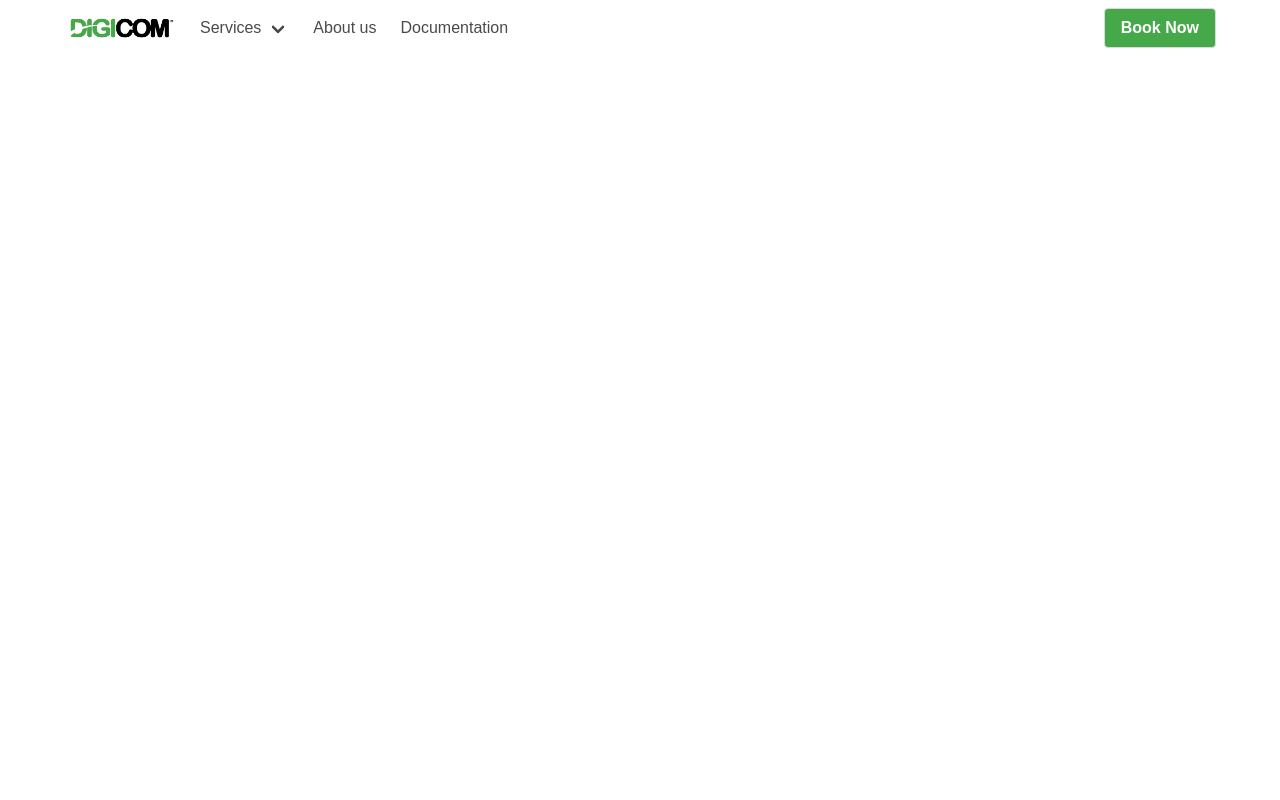
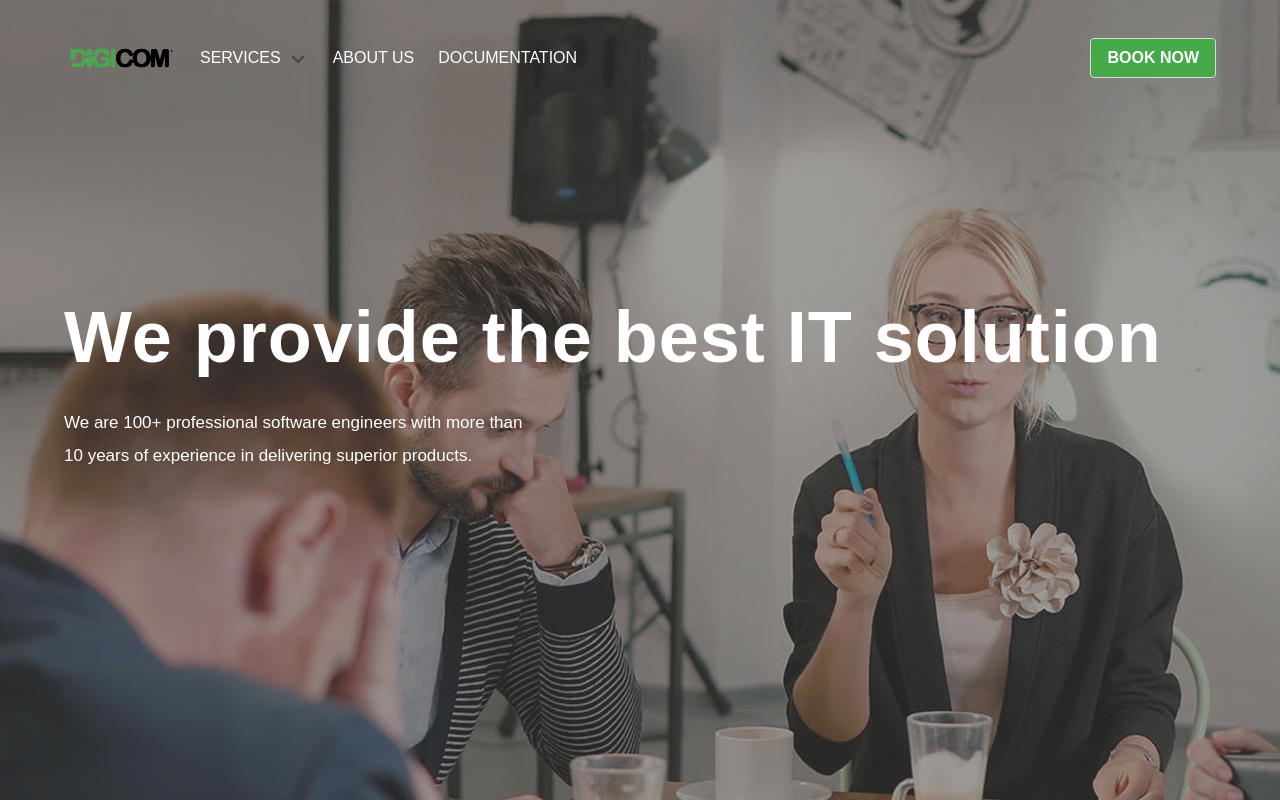
Before and after one commit to anwar254/digi-express, a plain HTML site: page pages/services.html in a window 1280 px wide. Drawn offline with Linux system fonts and the light colour scheme.

Commit message:
hero section designed

```diff
--- a/css/master.css
+++ b/css/master.css
@@ -45,11 +45,20 @@ main.main-container{
 
 
 /* service page */
+/* .dg-header{
+    position: absolute;
+    width: 100%;
+} */
 .dge-header, .navbar{
     background-color: transparent;
+    position: absolute;
+    width: 100%;
 }
 .navbar-item img {
     max-height: 11.75rem!important;
+}
+.navbar-item{
+    text-transform: uppercase;
 }
 .navbar-link.is-active, .navbar-link:focus, .navbar-link:focus-within, .navbar-link:hover, a.navbar-item.is-active, a.navbar-item:focus, a.navbar-item:focus-within, a.navbar-item:hover {
     background-color: transparent!important;
@@ -64,3 +73,93 @@ main.main-container{
     background-color: var(--app-brand-main);
     color: #fff;
 }
+.navbar-item, .navbar-link{
+    color: var(--app-white);
+}
+.navbar-dropdown > .navbar-item{
+    color: var(--app-black)!important;
+    text-transform: capitalize;
+}
+
+/* hero section */
+.hero-section {
+    position: relative;
+    overflow: hidden;
+    background-image: url(../images/1.jpg);
+    height: 100vh;
+}
+.hero-overlay{
+    background-color: var(--app-black);
+    opacity: .5;
+    width: 100%;
+    height: 100%;
+    position: absolute;
+}
+.hero-section .content-column {
+    position: relative;
+    z-index: 10;
+}
+.hero-section .content-column .inner-column {
+    position: relative;
+    display: flex;
+    height: 100vh;
+    align-items: center
+}
+.hero-section .content-column .inner-column h1{
+    font-size: 72px;
+    color: var(--app-white);
+    text-transform: initial;
+    opacity: 1;
+    transform: scaleY(1);
+    -webkit-transition-delay: 600ms;
+    -moz-transition-delay: 600ms;
+    -ms-transition-delay: 600ms;
+    -o-transition-delay: 600ms;
+    transition-delay: 600ms;
+    position: relative;
+    color: #ffffff;
+    font-weight: 700;
+    line-height: 1.1em;
+    transform-origin: top;
+    -webkit-transition: all 1000ms ease;
+    -moz-transition: all 100ms ease;
+    -ms-transition: all 1000ms ease;
+    -o-transition: all 1000ms ease;
+    transition: all 1000ms ease;
+}
+.hero-section .active .content-column .text {
+    opacity: 1;
+    transform: scaleY(1);
+    -webkit-transition-delay: 900ms;
+    -moz-transition-delay: 900ms;
+    -ms-transition-delay: 900ms;
+    -o-transition-delay: 900ms;
+    transition-delay: 900ms;
+}
+.hero-section .content-column .text {
+    position: relative;
+    color: #ffffff;
+    font-size: 17px;
+    line-height: 1.9em;
+    margin-top: 30px;
+    margin-bottom: 30px;
+    font-weight: 400;
+    transform-origin: top;
+    -webkit-transition: all 1000ms ease;
+    -moz-transition: all 100ms ease;
+    -ms-transition: all 1000ms ease;
+    -o-transition: all 1000ms ease;
+    transition: all 1000ms ease;
+}
+
+
+
+
+
+
+
+@media screen and (min-width: 1024px){
+    .navbar {
+        min-height: 7.25rem;
+    }
+}
--- a/pages/services.html
+++ b/pages/services.html
@@ -78,6 +78,19 @@
                     </nav>
                 </div>
             </header>
+            <section class="hero-section">
+                <div class="hero-overlay"></div>
+                <div class="content-column">
+                    <div class="inner-column">
+                        <div class="container">
+                            <div class="heading">
+                                <h1 class="title">We provide the best IT solution</h1>
+                            </div>
+                            <div class="text">We are 100+ professional software engineers with more than <br> 10 years of experience in delivering superior products.</div>
+                        </div>
+                    </div>
+                </div>
+            </section>
         </main>
     </body>
 </html>
```
